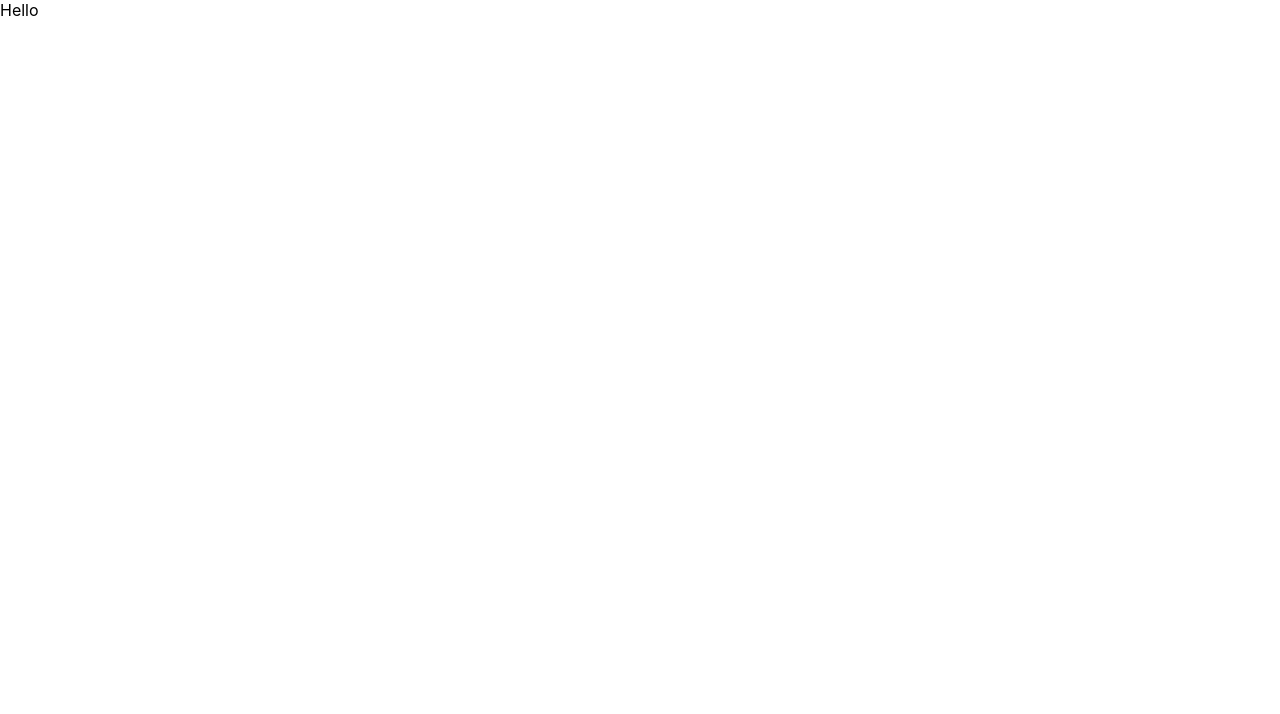
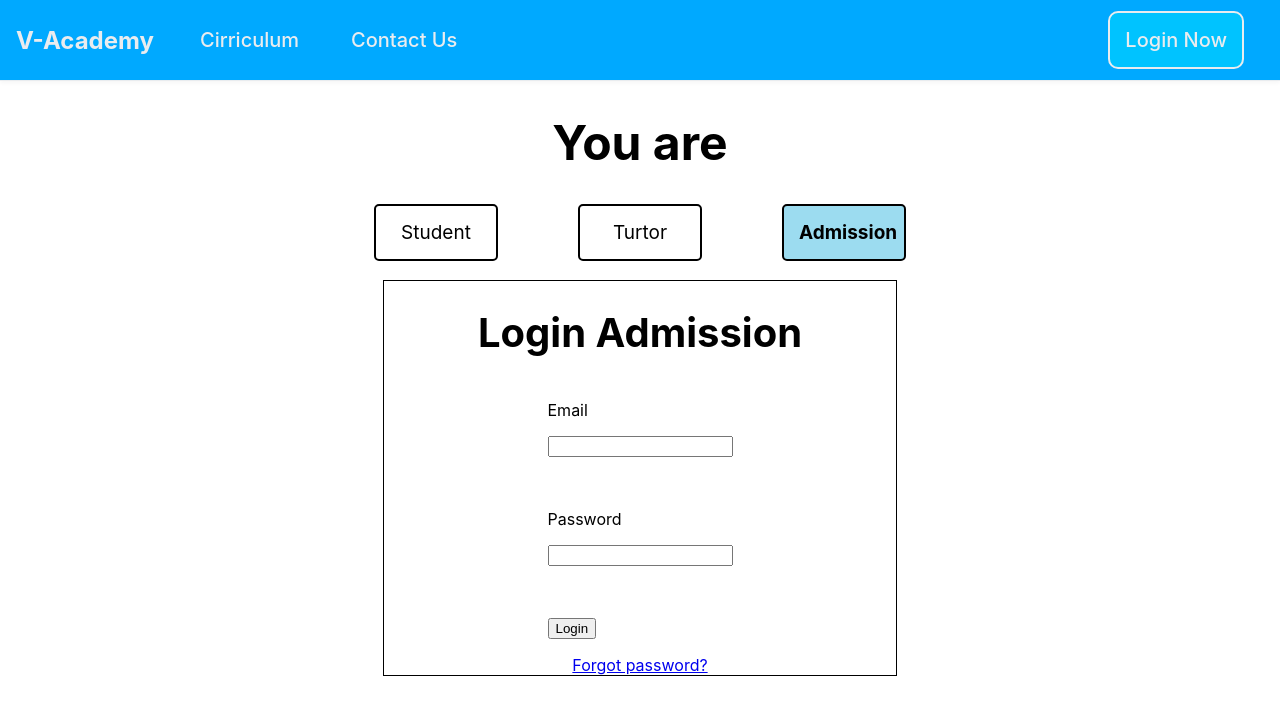
Before and after one commit to NguyenDucTam2801/V_Academy, a React (Create React App) app in the folder frontend/: page / in a window 1280 px wide. Shown: the top 714 px of the page. Built offline with nearby package versions, Linux system fonts and the light colour scheme.

Commit message:
update login page

```diff
--- a/frontend/package.json
+++ b/frontend/package.json
@@ -13,7 +13,6 @@
     "react-dom": "^18.3.1",
     "react-router-dom": "^6.28.0",
     "react-scripts": "^5.0.1",
-    "styled-components": "^6.1.13",
     "web-vitals": "^2.1.4"
   },
   "scripts": {
--- a/frontend/src/App.js
+++ b/frontend/src/App.js
@@ -1,9 +1,15 @@
 import "./App.css";
+import { BrowserRouter as Router, Routes, Route } from "react-router-dom";
+import { LoginPage } from "./pages/LoginPage";
 
 function App() {
-  return <div className="App">
-    Hello
-  </div>;
+  return (
+    <Router>
+      <Routes>
+        <Route path="/" element={<LoginPage/>} />
+      </Routes>
+    </Router>
+  );
 }
 
 export default App;
--- /dev/null
+++ b/frontend/src/components/outside/NavBar.jsx
@@ -0,0 +1,25 @@
+import React from "react";
+import "../../styles/components/outside/NavBar.css";
+
+export const NavBar = () => {
+  return (
+    <nav className="navbar">
+      <div className="navbar-logo">
+        <h1>V-Academy</h1>
+      </div>
+      <div className="navbar-list-link">
+        <ul className="navbar-links">
+          <li className="navbar-link">
+            <a href="/Cirriculum">Cirriculum</a>
+          </li>
+          <li className="navbar-link">
+            <a href="/Contact">Contact Us</a>
+          </li>
+        </ul>
+      </div>
+      <div className="navbar-login">
+        <a href="">Login Now</a>
+      </div>
+    </nav>
+  );
+};
--- /dev/null
+++ b/frontend/src/pages/LoginPage.jsx
@@ -0,0 +1,50 @@
+import React, { useState } from "react";
+import { NavBar } from "../components/outside/NavBar";
+import "../styles/pages/LoginPage.css";
+
+export const LoginPage = () => {
+  const roles = ["Student", "Turtor", "Admission"];
+  const [role, setRole] = useState(roles[2]);
+
+  return (
+    <div>
+      <NavBar />
+      <div className="container">
+        <div className="role-box">
+          <h1>You are</h1>
+          <ul className="role-list">
+            {roles.map((r, i) => {
+              console.log(role, r);
+              return (
+                <li
+                  key={i}
+                  className={role === r ? `${r} active` : r}
+                  onClick={() => setRole(r)}
+                >
+                  {r}
+                </li>
+              );
+            })}
+          </ul>
+        </div>
+        <div className="login-box">
+          <h1>Login {role}</h1>
+          <div className="input-box">
+            <form action="/login" method="post">
+              <label htmlFor="email">Email</label>
+              <input type="email" name="email" id="email" required />
+              <br />
+              <label htmlFor="password">Password</label>
+              <input type="password" name="password" id="password" required />
+              <br />
+              <input type="submit" value="Login" />
+            </form>
+          </div>
+          <div className="forgot-password">
+            <a href="/forgot-password">Forgot password?</a>
+          </div>
+        </div>
+      </div>
+    </div>
+  );
+};
--- a/frontend/src/pages/loginPage.js
+++ /dev/null
@@ -1,5 +0,0 @@
-import React from "react";
-
-export const loginPage = () => {
-  return <div>loginPage</div>;
-};
--- /dev/null
+++ b/frontend/src/styles/components/outside/NavBar.css
@@ -0,0 +1,84 @@
+.navbar {
+  border-bottom: 1px solid #e9ecef;
+  padding: 0.5rem 1rem;
+  box-shadow: 0 2px 4px rgba(0, 0, 0, 0.04);
+  display: flex;
+  align-items: center;
+  gap: 30px;
+  font-style: unset;
+  background-color: #00a9ff;
+  height: 8vh;
+}
+
+/* Logo */
+.navbar-logo {
+  font-size: 1rem;
+  font-weight: 500;
+  color: #e9ecef;
+}
+
+/* Navigation Links */
+.navbar-list-link ul {
+  font-size: 1.25rem;
+  font-weight: 500;
+  list-style: none;
+  display: flex;
+  align-items: center;
+  gap: 20px;
+  padding: 0;
+  margin: 0;
+}
+
+/* Individual List Items */
+.navbar-list-link ul li {
+  cursor: pointer;
+  padding: 1rem;
+  transition: all 0.3s;
+}
+
+.navbar-list-link ul li:hover {
+  background-color: #89cff3;
+  font-size: 1.5rem;
+  border-radius: 10px;
+  border: none;
+  box-shadow: 0 10px 50px #89cff3;
+}
+
+.navbar-list-link ul li a {
+  color: #e9ecef;
+  text-decoration: none;
+}
+
+/* Login Button */
+.navbar-login {
+  font-size: 1.25rem;
+  font-weight: 500;
+  margin-left: auto; /* Pushes this section to the right */
+  display: flex;
+  align-items: center;
+  gap: 20px;
+  margin-right: 20px;
+  border-radius: 10px;
+  background-color: #00c3ff;
+  border: 2px solid #e9ecef;
+  transition: all 0.3s;
+}
+
+.navbar-login a {
+  color: #e9ecef;
+  text-decoration: none;
+  margin: auto;
+  padding: 15px;
+
+}
+
+.navbar-login:hover {
+  background-color: #bce7fd;
+  font-size: 1.5rem;
+  box-shadow: 0 10px 50px #bce7fd;
+  border:none;
+}
+
+.navbar-login a:hover {
+  color: #3a3a3a;
+}
--- /dev/null
+++ b/frontend/src/styles/pages/LoginPage.css
@@ -0,0 +1,71 @@
+.container {
+  display: flex;
+  flex-direction: column;
+  justify-content: flex-start;
+  align-items: center;
+  height: 60vh;
+}
+
+.role-box h1 {
+  font-size: 3rem;
+  text-align: center;
+}
+
+.role-list {
+  display: flex;
+  flex-direction: row;
+  justify-content: center;
+  align-items: center;
+  padding: 0;
+  gap: 5rem;
+  font-size: 19px;
+}
+
+.role-list li {
+  text-align: center;
+  list-style-type: none;
+  border: 2px solid black;
+  border-radius: 5px;
+  cursor: pointer;
+  padding: 15px;
+  width: 90px;
+  transition: all 0.3s;
+}
+
+.role-list li:hover {
+  background-color: #f0f0f0;
+  font-size: 2rem;
+  width: 150px;
+  border: 1px solid #5cd9ff;
+  background-color: #00c3ff;
+  color: #f0f0f0;
+  box-shadow: 0 0px 50px #00c3ff;
+}
+
+.active {
+  font-weight: bolder;
+  background-color: #9cdcf0;
+}
+
+.login-box {
+  display: flex;
+  flex-direction: column;
+  justify-content: center;
+  align-items: center;
+  gap: 1rem;
+  border: 1px solid black;
+  width: 40%;
+}
+
+.login-box h1 {
+  font-size: 2.5rem;
+  text-align: center;
+}
+
+.login-box form {
+  display: flex;
+  flex-direction: column;
+  justify-content: start;
+  align-items: start;
+  gap: 1rem;
+}
```
Also changed, not shown: 1 other file (tests, documents, lock files or other folders).
